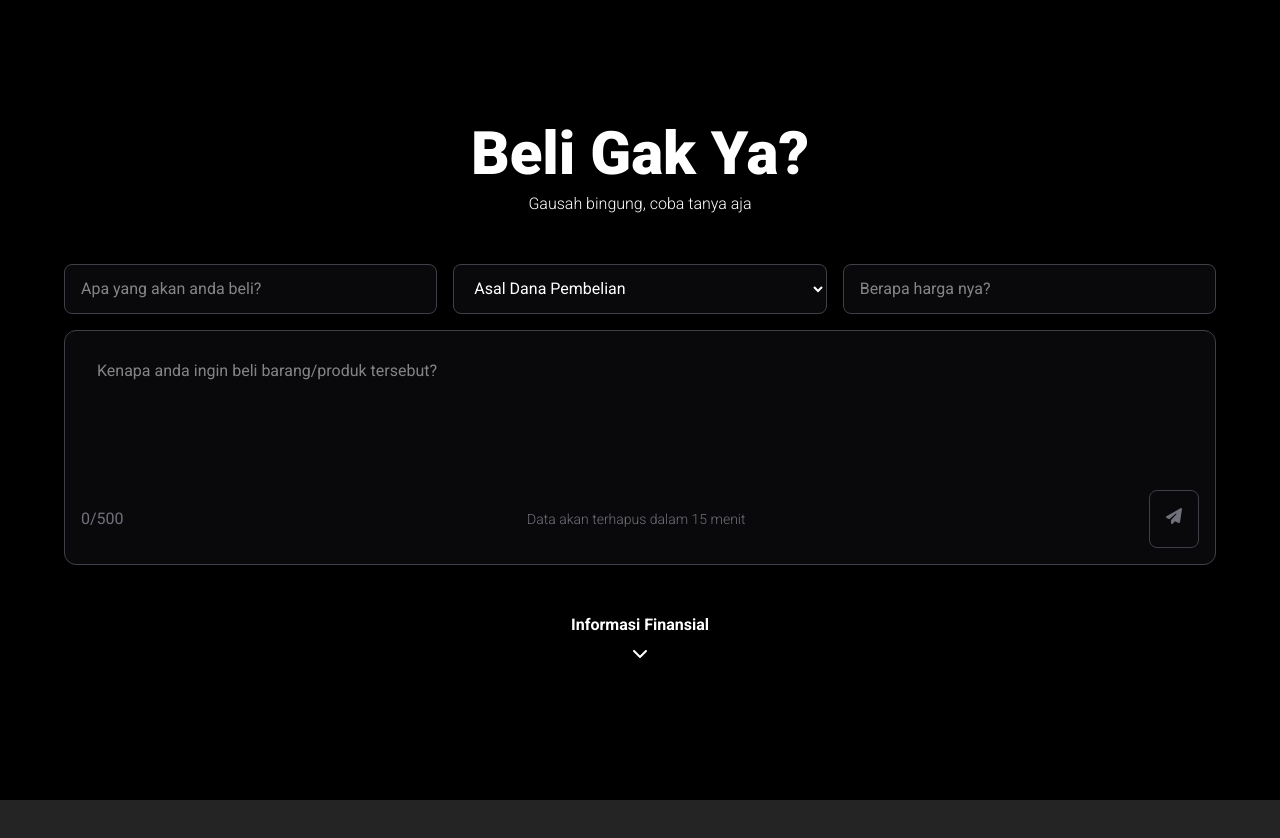
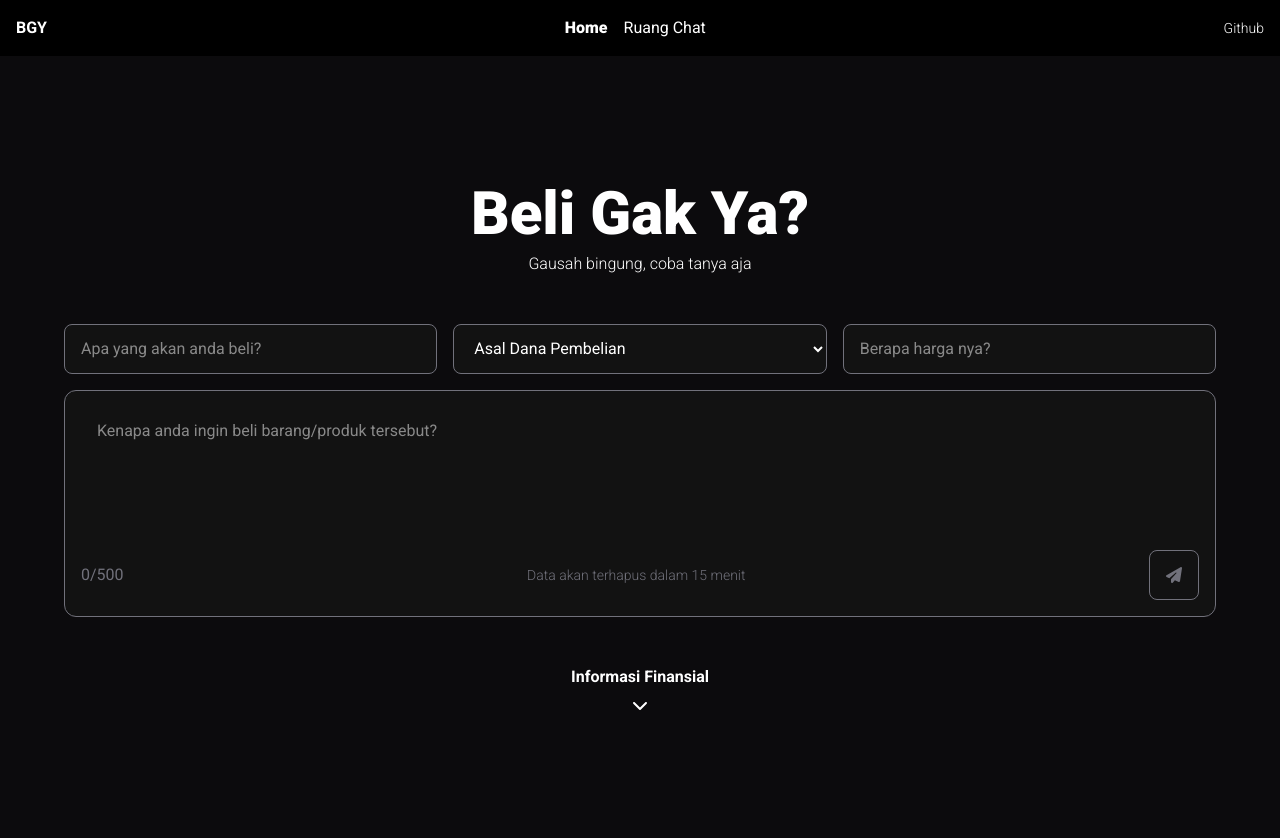
Before and after one commit to lintanganugerah/spending-assistant, a React (Vite) app in the folder frontend/: page / in a window 1280 px wide. Shown: the top 838 px of the page. Before the commit the page ends 800 px from the top, so only its background shows below. Built offline with nearby package versions, Linux system fonts and the light colour scheme.

Commit message:
Navbar and change main color to match figma design

```diff
--- a/frontend/src/components/Chat/BubbleChatUser.tsx
+++ b/frontend/src/components/Chat/BubbleChatUser.tsx
@@ -2,7 +2,7 @@ import { BubbleChatProps } from "../../types/ChatTypes";
 export function BubbleChatUser({ text }: BubbleChatProps) {
   return (
     <div className="flex justify-end">
-      <div className="bg-zinc-950 text-white p-4 rounded-2xl max-w-9/12 rounded-br-none break-words">
+      <div className="bg-zinc-800 text-white p-4 rounded-2xl max-w-9/12 rounded-br-none break-words">
         {text}
       </div>
     </div>
--- a/frontend/src/components/Chat/ChatBox.tsx
+++ b/frontend/src/components/Chat/ChatBox.tsx
@@ -11,7 +11,7 @@ export function ChatBox({
   onSubmit,
 }: ChatBoxProps) {
   return (
-    <div className="p-4 rounded-xl border border-zinc-700 bg-zinc-950">
+    <div className="p-4 rounded-xl border border-zinc-500 form-color">
       <textarea
         className="w-full resize-none px-4 py-3 text-white focus:outline-none"
         name="purchaseReason"
@@ -30,8 +30,8 @@ export function ChatBox({
         <div className="text-zinc-500 text-sm font-light text-center">
           {TextInformationBottom}
         </div>
-        <div className="text-zinc-500 text-base border border-zinc-700 p-2 sm:p-4 rounded-lg">
-          <button onClick={onSubmit}>
+        <div className="flex text-zinc-500 border border-zinc-500 p-4 items-center rounded-lg">
+          <button type="submit" onClick={onSubmit}>
             <FaPaperPlane />
           </button>
         </div>
--- a/frontend/src/components/Chat/ReasoningBox.tsx
+++ b/frontend/src/components/Chat/ReasoningBox.tsx
@@ -12,7 +12,7 @@ export function ReasoningBox({ header, timeElapsed, body }: ReasoningBoxProps) {
     <div className="flex justify-start">
       <div className="w-full">
         <div
-          className="bg-zinc-950 font-bold p-4 flex items-center justify-between"
+          className="form-color font-bold p-4 flex items-center text-white justify-between"
           id="header"
         >
           <div className="flex flex-row items-center gap-4">
--- a/frontend/src/components/InformasiFinansialForm.tsx
+++ b/frontend/src/components/InformasiFinansialForm.tsx
@@ -25,7 +25,7 @@ export function InformasiFinansialForm({
   return (
     <div
       className={`p-4 rounded-x ${
-        isBoxFormVisibile ? "border border-zinc-700 bg-zinc-950" : ""
+        isBoxFormVisibile ? "border border-zinc-500 form-color rounded-2xl" : ""
       }`}
     >
       <div className="flex flex-col items-center">
@@ -52,7 +52,7 @@ export function InformasiFinansialForm({
             {/* Financial Input 1 */}
             <div className="flex flex-col md:flex-row gap-4">
               <select
-                className="flex-1 px-4 py-3 rounded-lg bg-zinc-950 text-white border border-zinc-700 focus:outline-none focus:ring-2 focus:ring-blue-500/30"
+                className="flex-1 px-4 py-3 rounded-lg form-color text-white border border-zinc-500 focus:outline-none focus:ring-2 focus:ring-blue-500/30"
                 name="currentJob"
                 value={data.currentJob}
                 onChange={(e) => onChange("currentJob", e.target.value)}
@@ -67,7 +67,7 @@ export function InformasiFinansialForm({
               <input
                 type="number"
                 placeholder="Total pendapatan perbulan?"
-                className="flex-1 px-4 py-3 rounded-lg bg-zinc-950 text-white border border-zinc-700 focus:outline-none focus:ring-2 focus:ring-blue-500"
+                className="flex-1 px-4 py-3 rounded-lg form-color text-white border border-zinc-500 focus:outline-none focus:ring-2 focus:ring-blue-500"
                 name="TotalIncomeMonthly"
                 min={100}
                 value={
@@ -79,7 +79,7 @@ export function InformasiFinansialForm({
               <input
                 type="number"
                 placeholder="Total pengeluaran perbulan?"
-                className="flex-1 px-4 py-3 rounded-lg bg-zinc-950 text-white border border-zinc-700 focus:outline-none focus:ring-2 focus:ring-blue-500"
+                className="flex-1 px-4 py-3 rounded-lg form-color text-white border border-zinc-500 focus:outline-none focus:ring-2 focus:ring-blue-500"
                 name="TotalExpenseMonthly"
                 min={100}
                 value={
@@ -91,7 +91,7 @@ export function InformasiFinansialForm({
               />
 
               <select
-                className="flex-1 px-4 py-3 rounded-lg bg-zinc-950 text-white border border-zinc-700 focus:outline-none focus:ring-2 focus:ring-blue-500/30"
+                className="flex-1 px-4 py-3 rounded-lg form-color text-white border border-zinc-500 focus:outline-none focus:ring-2 focus:ring-blue-500/30"
                 name="MainIncomeSource"
                 value={data.MainIncomeSource}
                 onChange={(e) => onChange("MainIncomeSource", e.target.value)}
@@ -108,7 +108,7 @@ export function InformasiFinansialForm({
             {/* Financial Input 2 */}
             <div className="flex flex-col md:flex-row gap-4 mt-4">
               <select
-                className="flex-1 px-4 py-3 rounded-lg bg-zinc-950 text-white border border-zinc-700 focus:outline-none focus:ring-2 focus:ring-blue-500/30"
+                className="flex-1 px-4 py-3 rounded-lg form-color text-white border border-zinc-500 focus:outline-none focus:ring-2 focus:ring-blue-500/30"
                 name="isSaving"
                 value={data.isSaving.toString()}
                 onChange={(e) => onChange("isSaving", e.target.value)}
@@ -121,7 +121,7 @@ export function InformasiFinansialForm({
               </select>
 
               <select
-                className="flex-1 px-4 py-3 rounded-lg bg-zinc-950 text-white border border-zinc-700 focus:outline-none focus:ring-2 focus:ring-blue-500/30"
+                className="flex-1 px-4 py-3 rounded-lg form-color text-white border border-zinc-500 focus:outline-none focus:ring-2 focus:ring-blue-500/30"
                 name="isLoan"
                 value={data.isLoan.toString()}
                 onChange={(e) => onChange("isLoan", e.target.value)}
--- /dev/null
+++ b/frontend/src/components/Navbar.tsx
@@ -0,0 +1,19 @@
+import { Link, NavLink } from "react-router-dom";
+
+export default function Navbar() {
+  return (
+    <div className="flex flex-row sticky top-0 w-full justify-between items-center bg-black text-white p-4 ">
+      <div className="font-bold">BGY</div>
+      <div className="flex gap-4">
+        <NavLink
+          to={"/"}
+          className={({ isActive }) => (isActive ? "active font-black" : "")}
+        >
+          Home
+        </NavLink>
+        <Link to={"/chat"}>Ruang Chat</Link>
+      </div>
+      <div className="text-sm font-light">Github</div>
+    </div>
+  );
+}
--- a/frontend/src/components/PurchaseFormFields.tsx
+++ b/frontend/src/components/PurchaseFormFields.tsx
@@ -16,7 +16,7 @@ export function PurchaseFormFields({
       <input
         type="text"
         placeholder="Apa yang akan anda beli?"
-        className="flex-1 px-4 py-3 rounded-lg bg-zinc-950 text-white border border-zinc-700 focus:outline-none focus:ring-2 focus:ring-blue-500"
+        className="flex-1 px-4 py-3 rounded-lg form-color text-white border border-zinc-500 focus:outline-none focus:ring-2 focus:ring-blue-500"
         name="product"
         value={valueForm.product}
         onChange={(e) => onChange("product", e.target.value)}
@@ -24,7 +24,7 @@ export function PurchaseFormFields({
       />
 
       <select
-        className="flex-1 px-4 py-3 rounded-lg bg-zinc-950 text-white border border-zinc-700 focus:outline-none focus:ring-2 focus:ring-blue-500/30"
+        className="flex-1 px-4 py-3 rounded-lg form-color text-white border border-zinc-500 focus:outline-none focus:ring-2 focus:ring-blue-500/30"
         name="fundSource"
         value={valueForm.fundSource}
         onChange={(e) => onChange("fundSource", e.target.value)}
@@ -38,7 +38,7 @@ export function PurchaseFormFields({
       <input
         type="number"
         placeholder="Berapa harga nya?"
-        className="flex-1 px-4 py-3 rounded-lg bg-zinc-950 text-white border border-zinc-700 focus:outline-none focus:ring-2 focus:ring-blue-500"
+        className="flex-1 px-4 py-3 rounded-lg form-color text-white border border-zinc-500 focus:outline-none focus:ring-2 focus:ring-blue-500"
         name="price"
         min={1}
         value={valueForm.price <= 0 ? "" : valueForm.price}
--- a/frontend/src/index.css
+++ b/frontend/src/index.css
@@ -2,15 +2,15 @@
 
 :root {
   font-family: "Roboto", sans-serif;
-  line-height: 1.5;
-  font-weight: 400;
-
-  color-scheme: light dark;
-  color: rgba(255, 255, 255, 0.87);
-  background-color: #242424;
+  background-color: #0C0B0D;
 
   font-synthesis: none;
   text-rendering: optimizeLegibility;
   -webkit-font-smoothing: antialiased;
   -moz-osx-font-smoothing: grayscale;
 }
+
+.form-color {
+  background-color: #121212;
+  opacity: 50;
+}
--- a/frontend/src/layouts/MainLayout.tsx
+++ b/frontend/src/layouts/MainLayout.tsx
@@ -1,9 +1,13 @@
 import { Outlet } from "react-router-dom";
+import Navbar from "../components/Navbar";
 
 export default function MainLayout() {
   return (
-    <div className="flex flex-col justify-center items-center min-h-screen bg-black text-white px-4">
-      <Outlet />
-    </div>
+    <>
+      <Navbar />
+      <div className="flex flex-col justify-center items-center min-h-screen text-white px-4">
+        <Outlet />
+      </div>
+    </>
   );
 }
--- a/frontend/src/pages/ChatRoom.tsx
+++ b/frontend/src/pages/ChatRoom.tsx
@@ -3,6 +3,7 @@ import { ReasoningBox } from "./../components/Chat/ReasoningBox";
 import { BubbleChatUser } from "./../components/Chat/BubbleChatUser";
 import { useState } from "react";
 import { ChatBox } from "../components/Chat/ChatBox";
+import Navbar from "../components/Navbar";
 
 export default function ChatRoom() {
   const [queryChat, setQueryChat] = useState("");
@@ -16,6 +17,8 @@ export default function ChatRoom() {
   };
 
   return (
+    <>
+      <Navbar />
       <div className="flex flex-col h-screen overflow-y-auto p-4 px-8 xl:px-32">
         <div className="flex-1 space-y-4 mt-4">
           <BubbleChatUser
@@ -50,7 +53,9 @@ export default function ChatRoom() {
         netus et malesuada fames ac turpis egestas. Aliquam et mole"
           />
         </div>
-      <div className="sticky bottom-0">
+      </div>
+
+      <div className="sticky w-full bottom-0 pb-4 px-8 xl:px-32">
         <ChatBox
           value={queryChat}
           onChange={onChange}
@@ -59,6 +64,6 @@ export default function ChatRoom() {
           TextInformationBottom="Data akan terhapus dalam 15 menit"
         />
       </div>
-    </div>
+    </>
   );
 }
--- a/frontend/src/pages/SearchChatRoom.tsx
+++ b/frontend/src/pages/SearchChatRoom.tsx
@@ -15,7 +15,7 @@ export default function SearchChatRoom() {
       />
 
       <form onSubmit={handleOnSubmit}>
-        <div className="flex flex-row justify-between border border-zinc-700 p-4 rounded-2xl gap-4 max-w-6xl">
+        <div className="flex flex-row justify-between border border-zinc-500 p-4 rounded-2xl gap-4 max-w-6xl">
           <input
             name="kodechat"
             placeholder="Masukan kode ruang chat"
```
Lines whose indentation alone changed are shown as unchanged.
